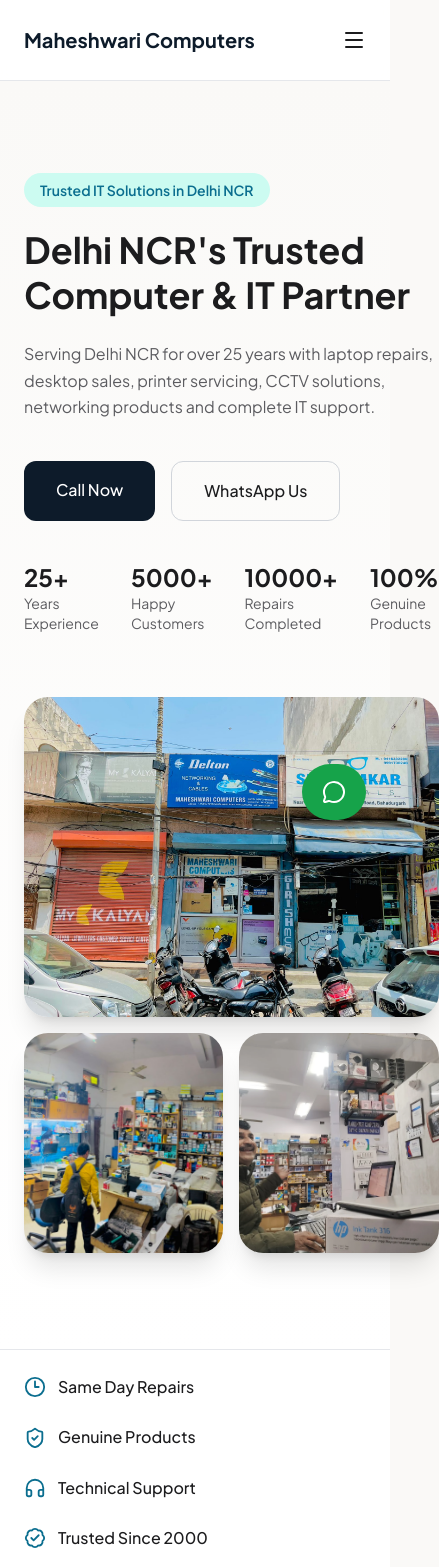
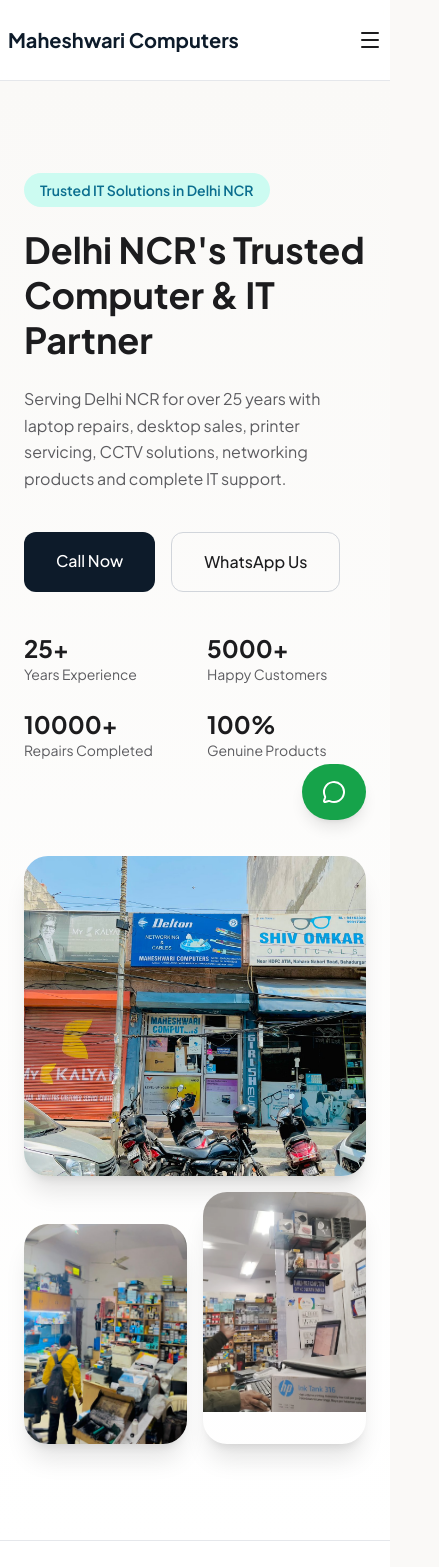
Before and after one commit to mkrishna09/Maheshwari-Computers, a Next.js app: page / in a window 390 px wide. Shown: the top 1567 px of the page, 439 px wide, since content can reach past the window. Built offline with nearby package versions, Linux system fonts and the light colour scheme.

Commit message:
Fix mobile responsiveness

```diff
--- a/components/global/Navbar.tsx
+++ b/components/global/Navbar.tsx
@@ -9,7 +9,7 @@ export default function Navbar() {
 
   return (
     <header className="sticky top-0 z-50 border-b bg-white/90 backdrop-blur">
-      <div className="mx-auto flex h-20 max-w-container items-center justify-between px-6">
+      <div className="mx-auto flex h-20 max-w-container items-center justify-between px-2">
 
         <Link
           href="/"
--- a/components/home/Hero.tsx
+++ b/components/home/Hero.tsx
@@ -50,7 +50,7 @@ export default function Hero() {
               </a>
 
             </div>
-            <div className="mt-10 flex gap-8 text-sm">
+            <div className="mt-10 grid grid-cols-2 gap-6 sm:grid-cols-4 text-sm">
               <div>
                 <p className="text-2xl font-bold text-brand-text">25+</p>
                 <p className="text-brand-muted">Years Experience</p>
@@ -77,7 +77,7 @@ export default function Hero() {
   <div className="grid gap-4">
 
     {/* Main Store Image */}
-    <div className="overflow-hidden rounded-3xl shadow-xl">
+    <div className="mt-8 overflow-hidden rounded-3xl shadow-xl">
       <Image
         src="/gallery/store-front.jpeg"
         alt="Maheshwari Computers Store Front"
@@ -90,7 +90,7 @@ export default function Hero() {
     {/* Bottom Two Images */}
     <div className="grid grid-cols-2 gap-4">
 
-      <div className="overflow-hidden rounded-3xl shadow-xl">
+      <div className="mt-8 overflow-hidden rounded-3xl shadow-xl">
         <Image
           src="/gallery/store-inside.jpeg"
           alt="Store Interior"
```
